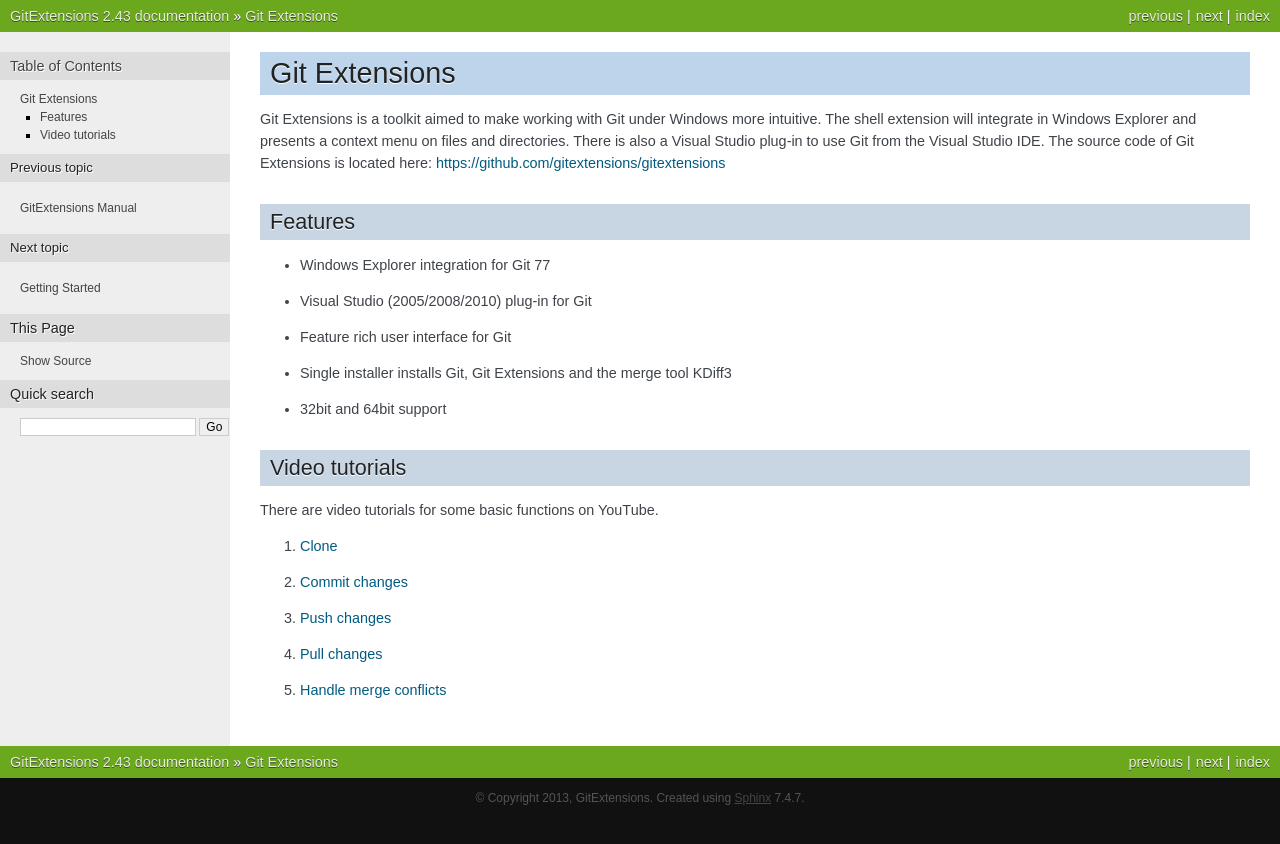
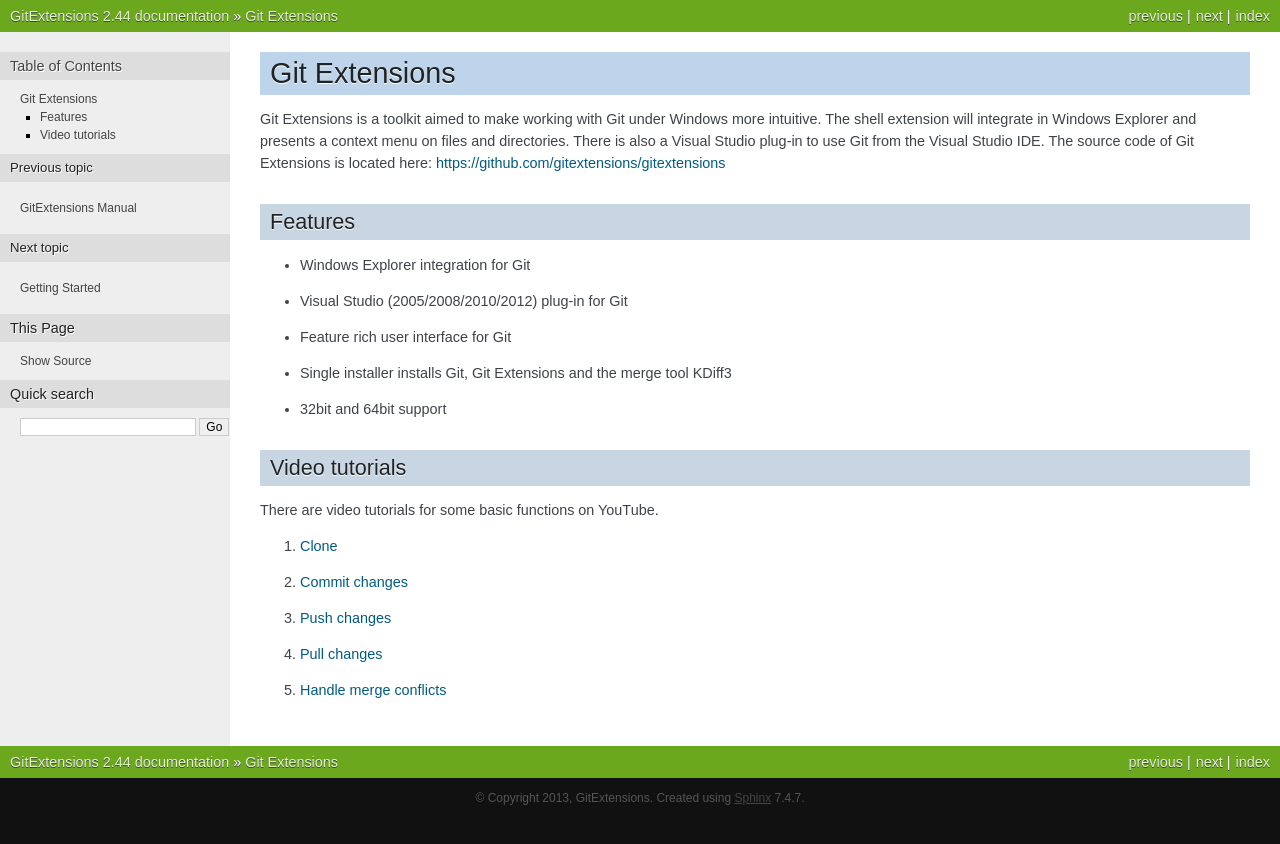
Before and after one commit to martinqt/GitExtensionsDoc, a Sphinx documentation site: the page built from source/git_extensions.rst, in a window 1280 px wide. Shown: the top 844 px of the page. Built offline with Sphinx 7.4.7, drawn with Linux system fonts in a browser that asks for light colours.

Commit message:
Updated documentation to vesion 2.44

```diff
--- a/source/conf.py
+++ b/source/conf.py
@@ -48,9 +48,9 @@
 # built documents.
 #
 # The short X.Y version.
-version = '2.43'
+version = '2.44'
 # The full version, including alpha/beta/rc tags.
-release = '2.43'
+release = '2.44'
 
 # The language for content autogenerated by Sphinx. Refer to documentation
 # for a list of supported languages.
@@ -164,7 +164,7 @@
 #html_file_suffix = None
 
 # Output file base name for HTML help builder.
-htmlhelp_basename = 'GitExtensionsDocdoc'
+htmlhelp_basename = 'Git Extensions Documentation'
 
 
 # -- Options for LaTeX output --------------------------------------------------
@@ -183,7 +183,7 @@
 # Grouping the document tree into LaTeX files. List of tuples
 # (source start file, target name, title, author, documentclass [howto/manual]).
 latex_documents = [
-  ('index', 'GitExtensionsDoc.tex', u'GitExtensionsDoc Documentation',
+  ('index', 'GitExtensionsDoc.tex', u'Git Extensions Documentation',
    u'Contributors', 'manual'),
 ]
 
@@ -213,7 +213,7 @@
 # One entry per manual page. List of tuples
 # (source start file, name, description, authors, manual section).
 man_pages = [
-    ('index', 'gitextensionsdoc', u'GitExtensionsDoc Documentation',
+    ('index', 'gitextensionsdoc', u'Git Extensions Documentation',
      [u'Contributors'], 1)
 ]
 
@@ -227,7 +227,7 @@
 # (source start file, target name, title, author,
 #  dir menu entry, description, category)
 texinfo_documents = [
-  ('index', 'GitExtensionsDoc', u'GitExtensionsDoc Documentation',
+  ('index', 'GitExtensionsDoc', u'Git Extensions Documentation',
    u'Contributors', 'GitExtensionsDoc', 'One line description of project.',
    'Miscellaneous'),
 ]
@@ -258,7 +258,7 @@
 # regardless of the global pdf_compressed setting.
 
 pdf_documents = [
-    ('index', u'GitExtensionsManual', u'Git Extensions Manual', u'Author Name'),
+    ('index', u'GitExtensionsManual', u'Git Extensions Manual', u'Contributors'),
 ]
 
 # A comma-separated list of custom stylesheets. Example:
@@ -328,7 +328,7 @@
 #pdf_page_template = 'cutePage'
 
 # Show Table Of Contents at the beginning?
-#pdf_use_toc = True
+pdf_use_toc = True
 
 # How many levels deep should the table of contents be?
 pdf_toc_depth = 9999
--- a/source/git_extensions.rst
+++ b/source/git_extensions.rst
@@ -9,8 +9,8 @@
 Features
 --------
 
-* Windows Explorer integration for Git 77
-* Visual Studio (2005/2008/2010) plug-in for Git
+* Windows Explorer integration for Git
+* Visual Studio (2005/2008/2010/2012) plug-in for Git
 * Feature rich user interface for Git
 * Single installer installs Git, Git Extensions and the merge tool KDiff3
 * 32bit and 64bit support
```
